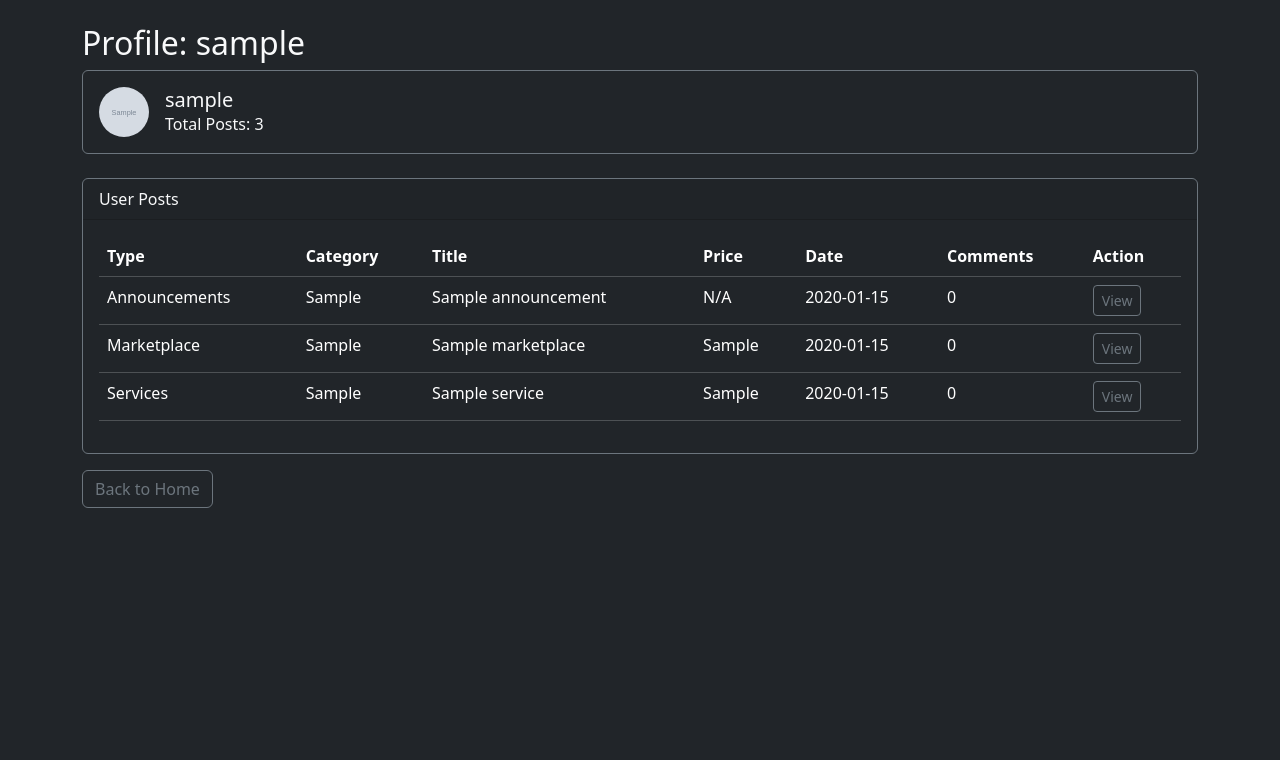
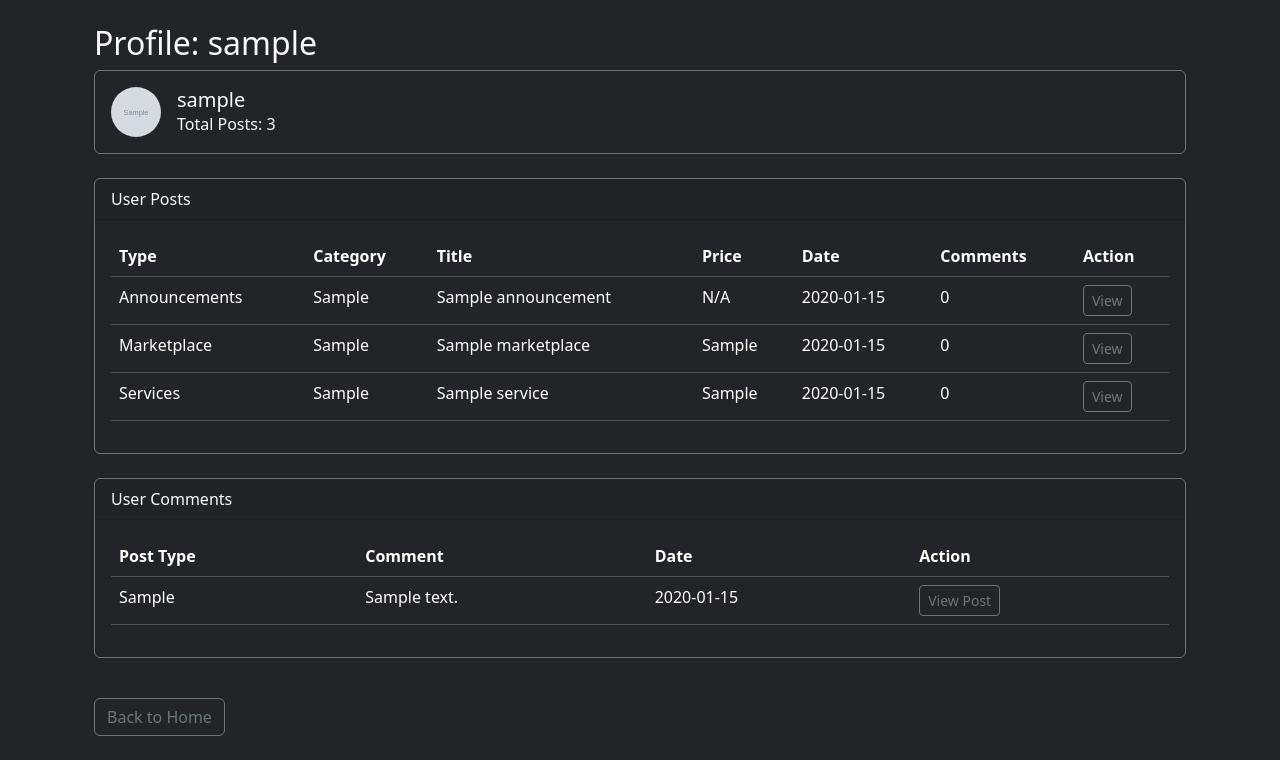
Before and after one commit to CyberMounties/clearnet_forum, a Flask app: a page that uses templates/profile_detail.html in a window 1280 px wide. Shown: the part 56-816 px from the top of the page. Before the commit the page ends 564 px from the top, so only its background shows below. Run offline with Flask 3, Linux system fonts and the light colour scheme; a user stored in the database is signed in; tables that the repository leaves empty hold one stand-in row (values such as "Sample post"); grey boxes marked "Sample" are stand-in pictures.

Commit message:
added real IAB posts to populate and created proper profile pages

```diff
--- a/app.py
+++ b/app.py
@@ -149,7 +149,7 @@ def get_shoutbox():
     shoutbox = Shoutbox.query.order_by(Shoutbox.timestamp.desc()).limit(10).all()
     return jsonify([{
         'id': item.id,
-        'username': item.user.username,
+        'username': item.author.username,  # Changed from user to author
         'message': item.message,
         'timestamp': item.timestamp
     } for item in shoutbox])
@@ -162,7 +162,7 @@ def get_announcements():
         'category': item.category,
         'title': item.title,
         'content': item.content,
-        'username': item.user.username,
+        'username': item.author.username,  # Changed from user to author
         'date': item.date
     } for item in announcements])
 
@@ -173,8 +173,8 @@ def get_marketplace():
         'id': item.id,
         'category': item.category,
         'title': item.title,
-        'description': item.description,
-        'username': item.user.username,
+        'description': item.description.replace('\n', '<br>'),  # Replace newlines for HTML
+        'username': item.author.username,  # Changed from user to author
         'price': item.price,
         'date': item.date
     } for item in marketplace])
@@ -187,7 +187,7 @@ def get_services():
         'category': item.category,
         'title': item.title,
         'description': item.description,
-        'username': item.user.username,
+        'username': item.author.username,  # Changed from user to author
         'price': item.price,
         'date': item.date
     } for item in services])
@@ -223,7 +223,7 @@ def get_posts_by_category(post_type, category):
                 'category': post.category,
                 'title': post.title,
                 'content': post.content,
-                'username': post.user.username,
+                'username': post.author.username,  # Changed from user to author
                 'date': post.date,
                 'comments': Comment.query.filter_by(post_type='announcement', post_id=post.id).count()
             } for post in posts.items],
@@ -237,8 +237,8 @@ def get_posts_by_category(post_type, category):
                 'id': post.id,
                 'category': post.category,
                 'title': post.title,
-                'description': post.description,
-                'username': post.user.username,
+                'description': post.description.replace('\n', '<br>'),  # Replace newlines for HTML
+                'username': post.author.username,  # Changed from user to author
                 'price': post.price,
                 'date': post.date,
                 'comments': Comment.query.filter_by(post_type='marketplace', post_id=post.id).count()
@@ -254,7 +254,7 @@ def get_posts_by_category(post_type, category):
                 'category': post.category,
                 'title': post.title,
                 'description': post.description,
-                'username': post.user.username,
+                'username': post.author.username,  # Changed from user to author
                 'price': post.price,
                 'date': post.date,
                 'comments': Comment.query.filter_by(post_type='service', post_id=post.id).count()
@@ -280,7 +280,7 @@ def search_posts():
             'category': post.category,
             'title': post.title,
             'content': post.content,
-            'username': post.user.username,
+            'username': post.author.username,  # Changed from user to author
             'date': post.date,
             'post_type': 'announcements'
         } for post in announcements])
@@ -293,8 +293,8 @@ def search_posts():
             'id': post.id,
             'category': post.category,
             'title': post.title,
-            'description': post.description,
-            'username': post.user.username,
+            'description': post.description.replace('\n', '<br>'),  # Replace newlines for HTML
+            'username': post.author.username,  # Changed from user to author
             'price': post.price,
             'date': post.date,
             'post_type': 'marketplace'
@@ -309,7 +309,7 @@ def search_posts():
             'category': post.category,
             'title': post.title,
             'description': post.description,
-            'username': post.user.username,
+            'username': post.author.username,  # Changed from user to author
             'price': post.price,
             'date': post.date,
             'post_type': 'services'
--- a/templates/profile_detail.html
+++ b/templates/profile_detail.html
@@ -2,6 +2,7 @@
 {% extends 'base.html' %}
 {% block title %}Profile - {{ user.username }} - Cyber Forum{% endblock %}
 {% block content %}
+<div class="container mt-4">
     <h2 class="text-light">Profile: {{ user.username }}</h2>
     <div class="card bg-dark border-secondary mb-4">
         <div class="card-body">
@@ -14,7 +15,7 @@
             </div>
         </div>
     </div>
-    <div class="card bg-dark border-secondary">
+    <div class="card bg-dark border-secondary mb-4">
         <div class="card-header text-light">User Posts</div>
         <div class="card-body">
             {% if posts %}
@@ -49,5 +50,37 @@
             {% endif %}
         </div>
     </div>
+    <div class="card bg-dark border-secondary mb-4">
+        <div class="card-header text-light">User Comments</div>
+        <div class="card-body">
+            {% if user.comments %}
+                <table class="table table-dark table-hover">
+                    <thead class="table-dark">
+                        <tr>
+                            <th scope="col">Post Type</th>
+                            <th scope="col">Comment</th>
+                            <th scope="col">Date</th>
+                            <th scope="col">Action</th>
+                        </tr>
+                    </thead>
+                    <tbody class="text-light">
+                        {% for comment in user.comments %}
+                            <tr>
+                                <td>{{ comment.post_type | capitalize }}</td>
+                                <td>{{ comment.content }}</td>
+                                <td>{{ comment.date }}</td>
+                                <td>
+                                    <a href="{{ url_for('post_detail', post_type=comment.post_type, post_id=comment.post_id) }}" class="btn btn-outline-secondary btn-sm">View Post</a>
+                                </td>
+                            </tr>
+                        {% endfor %}
+                    </tbody>
+                </table>
+            {% else %}
+                <p class="text-light">No comments by this user.</p>
+            {% endif %}
+        </div>
+    </div>
     <a href="{{ url_for('home') }}" class="btn btn-outline-secondary mt-3">Back to Home</a>
+</div>
 {% endblock %}
```
Also changed, not shown: populate_db.py (+111 -27 lines), templates/post_detail.html (+6 -17 lines).
